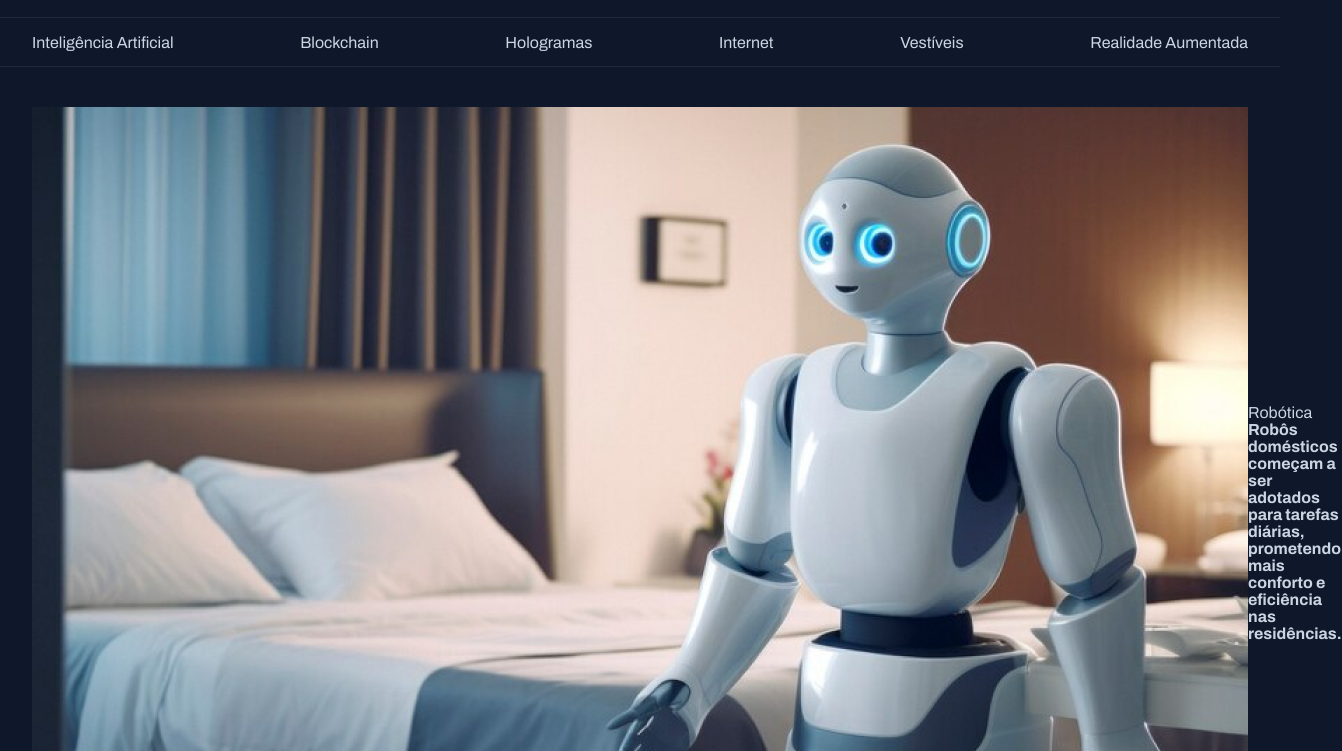
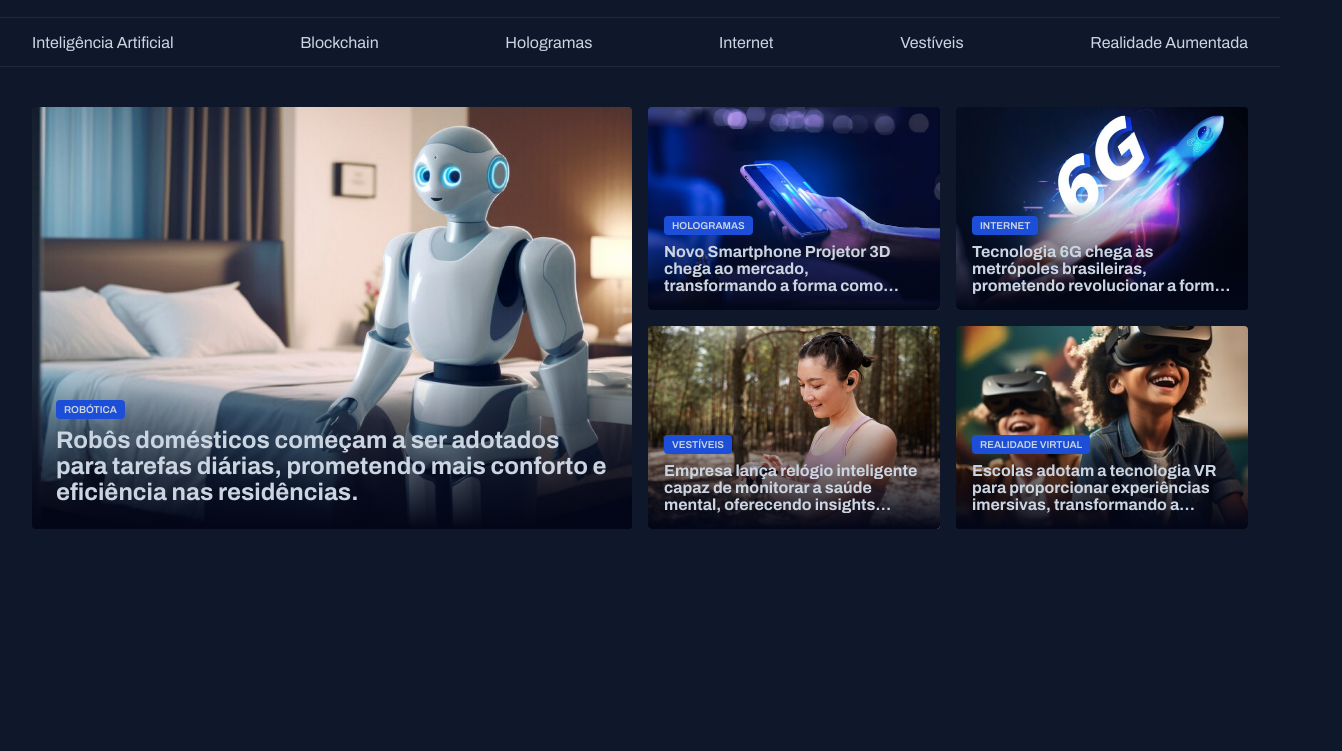
Before and after one commit to henry-frrz/tech-news, a plain HTML site: page index.html in a window 1280 px wide. Shown: the part 49-800 px from the top of the page, 1342 px wide, since content can reach past the window. Drawn offline with Linux system fonts and the light colour scheme.

Commit message:
style: add hero styles

```diff
--- /dev/null
+++ b/styles/components/hero.css
@@ -0,0 +1,42 @@
+/* SECTION */
+#hero,
+.hero__news {
+  display: grid;
+  grid-template-columns: 1fr 1fr;
+  gap: 1rem;
+}
+
+/* CARD */
+.hero__card {
+  position: relative;
+
+  border-radius: 0.25rem;
+  overflow: hidden;
+}
+
+.hero__card-header {
+  display: flex;
+  flex-direction: column;
+  justify-content: flex-end;
+  align-items: start;
+  gap: 0.5rem;
+  position: absolute;
+  bottom: 0;
+  padding: 1rem;
+
+  font-size: 0.875rem;
+  background: linear-gradient(
+    180deg,
+    rgba(2, 6, 23, 0) 0%,
+    rgba(2, 6, 23, 1) 100%
+  );
+}
+
+.hero__card-header--main {
+  padding: 1.5rem;
+  font-size: 1.5rem;
+}
+
+.hero__card-title {
+  font-size: 1.5rem;
+}
--- a/styles/components/index.css
+++ b/styles/components/index.css
@@ -1 +1,2 @@
 @import url('./header.css');
+@import url('./hero.css');
--- /dev/null
+++ b/styles/custom/card-img.css
@@ -0,0 +1,16 @@
+.card__img-container {
+  display: flex;
+  border-radius: 0.25rem;
+  overflow: hidden;
+}
+
+.card__img {
+  width: 100%;
+  height: 100%;
+  transition: all 0.5s;
+  object-fit: cover;
+}
+
+.card:hover .card__img {
+  transform: scale(1.05);
+}
--- /dev/null
+++ b/styles/custom/card-tag.css
@@ -0,0 +1,9 @@
+.card-tag {
+  background-color: var(--primary-color-200);
+  font-size: 0.625rem;
+  font-weight: 600;
+  text-transform: uppercase;
+  padding: 0.25rem 0.5rem;
+  border-radius: 0.25rem;
+  justify-self: flex-start;
+}
--- /dev/null
+++ b/styles/custom/index.css
@@ -0,0 +1,3 @@
+@import url('./card-tag.css');
+@import url('./truncate.css');
+@import url('./card-img.css');
--- /dev/null
+++ b/styles/custom/truncate.css
@@ -0,0 +1,20 @@
+.truncate--2,
+.truncate--3,
+.truncate--4 {
+  display: -webkit-box;
+  -webkit-box-orient: vertical;
+  overflow: hidden;
+  text-overflow: ellipsis;
+}
+
+.truncate--2 {
+  -webkit-line-clamp: 2;
+}
+
+.truncate--3 {
+  -webkit-line-clamp: 3;
+}
+
+.truncate--4 {
+  -webkit-line-clamp: 4;
+}
--- a/styles/index.css
+++ b/styles/index.css
@@ -1,2 +1,3 @@
 @import url('./global.css');
-@import url("./components/index.css");
+@import url('./custom/index.css');
+@import url('./components/index.css');
```
